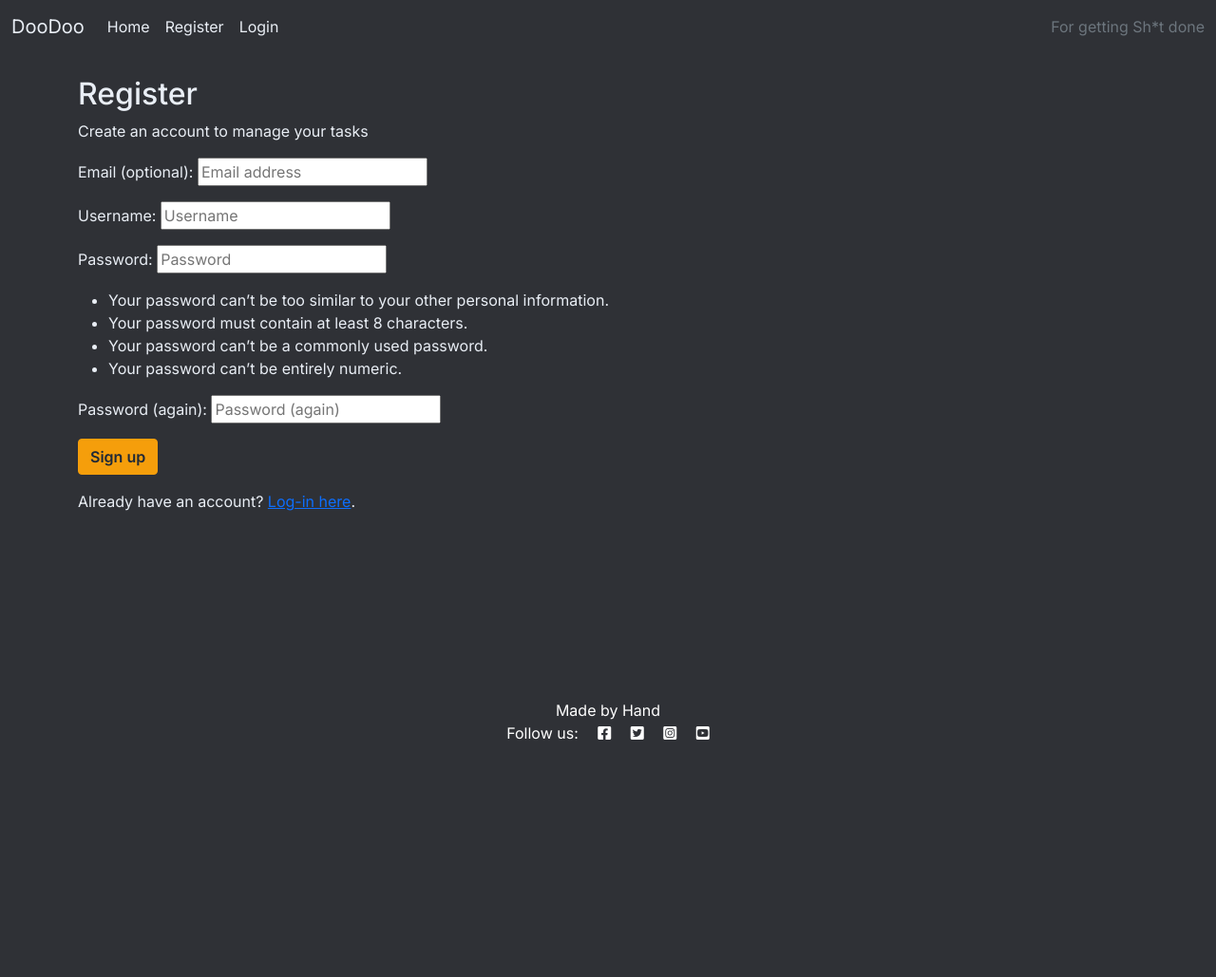
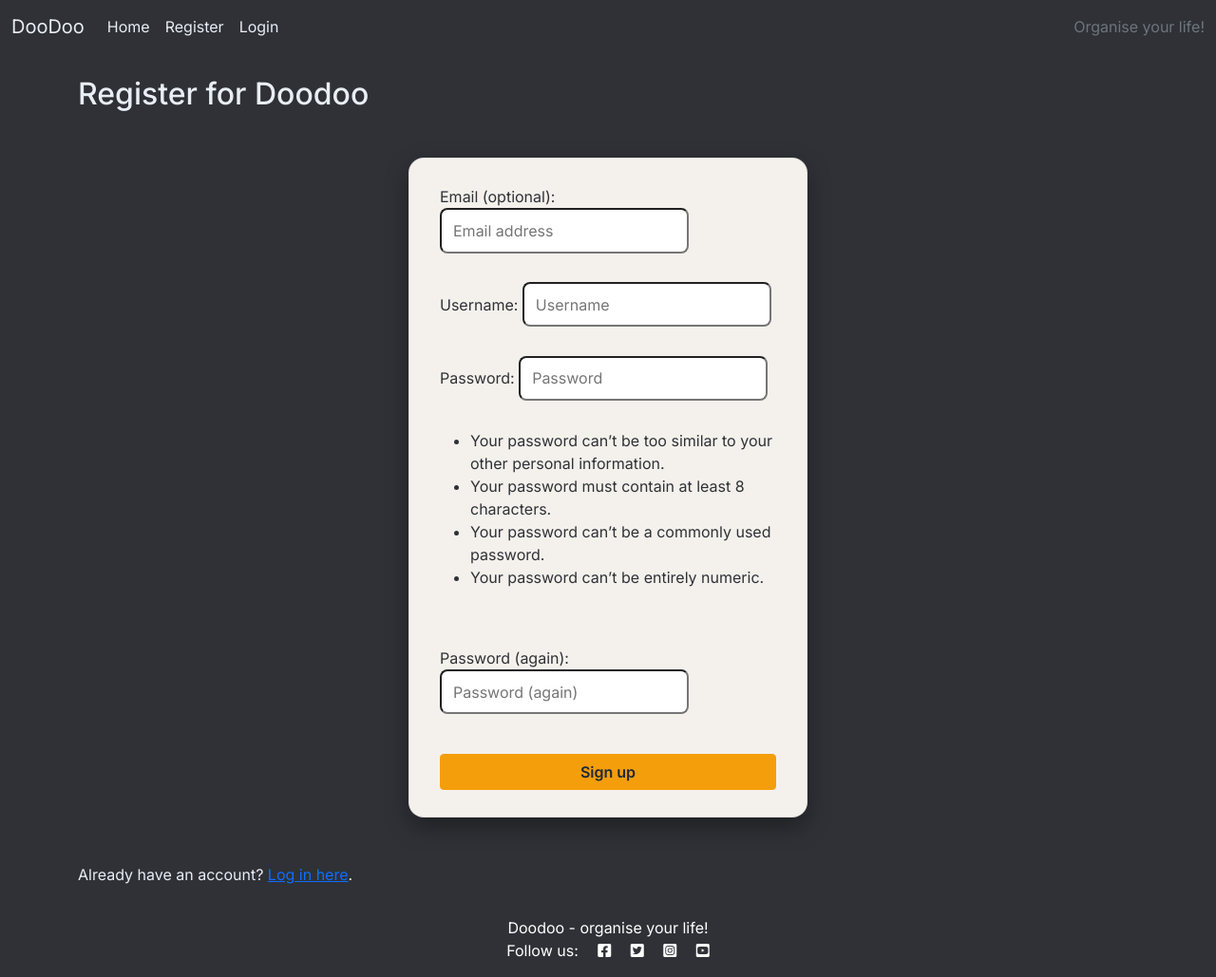
Before and after one commit to daswinkelmann/capstone_final, a Django app: page /accounts/signup/ in a window 1280 px wide. Shown: the whole page at 95% size. Before the commit the page ends 779 px from the top, so only its background shows below. Run offline with Django 4.2, Linux system fonts and the light colour scheme.

Commit message:
login and signup pages styled to match main

```diff
--- a/config/settings.py
+++ b/config/settings.py
@@ -35,8 +35,7 @@ DEBUG = True
 ALLOWED_HOSTS = ['.herokuapp.com','127.0.0.1']
 
 # ADDED TO SEND NON USERS TO LOGIN PAGE
-LOGIN_URL = '/admin/login/'
-
+LOGIN_URL = 'account_login'
 
 # Application definition
 
--- a/static/css/style.css
+++ b/static/css/style.css
@@ -24,6 +24,73 @@ body {
 .navbar-toggler-icon {
     filter: invert(1);
 }
+
+footer {
+    background-color: #2f3136;
+    color: #e9eef5;
+}
+
+/* Authentication pages */
+
+.auth-card {
+    max-width: 420px;
+    margin: 3rem auto;
+    padding: 1.75rem 2rem;
+    background: #f4f1ec;
+    border-radius: 16px;
+    border: 1px solid rgba(0, 0, 0, 0.08);
+    box-shadow: 0 10px 24px rgba(0, 0, 0, 0.35);
+}
+
+.auth-card h1,
+.auth-card h2 {
+    text-align: center;
+    margin-bottom: 1.25rem;
+    color: #1f2937;
+}
+
+.auth-card form {
+    display: flex;
+    flex-direction: column;
+    gap: 0.9rem;
+}
+
+.auth-card input {
+    border-radius: 8px;
+    padding: 0.6rem 0.75rem;
+}
+
+.auth-card button {
+    margin-top: 0.75rem;
+}
+
+/* Auth forms – password text */
+.auth-card .password_reset {
+    display: block;
+    margin-top: 0.5rem;
+}
+
+/* Auth forms – text in panels */
+.auth-card,
+.auth-card label,
+.auth-card p,
+.auth-card a {
+    color: #2e2e2e;
+}
+
+/* Auth panels: readable text on light background */
+.auth-card {
+    color: #2f3136;
+}
+
+.auth-card label,
+.auth-card p,
+.auth-card a {
+    color: #2f3136;
+}
+
+
+
 
 .task-card.card {
     background: #f4f1ec;
@@ -425,8 +492,3 @@ body {
 .task-actions .btn-icon + .btn-icon {
     margin-top: 6px;
 }
-
-footer {
-    background-color: #2f3136;
-    color: #e9eef5;
-}
--- a/templates/account/signup.html
+++ b/templates/account/signup.html
@@ -2,21 +2,20 @@
 
 {% block content %}
 <div class="container mt-4">
-    <h2>Register</h2>
-    <p>Create an account to manage your tasks</p>
+    <h2 class="mb-3">Register for Doodoo</h2>
 
-    <form method="post">
-        {% csrf_token %}
-        {{ form.as_p }}
+    <div class="auth-card">
+        <form method="post" action="{% url 'account_signup' %}">
+            {% csrf_token %}
+            {{ form.as_p }}
 
-        <button type="submit" class="btn btn-primary">
-            Sign up
-        </button>
-    </form>
+            <button type="submit" class="btn btn-primary">Sign up</button>
+        </form>
+    </div>
 
     <p class="mt-3">
         Already have an account?
-        <a href="{% url 'account_login' %}">Log-in here</a>.
+        <a href="{% url 'account_login' %}">Log in here</a>.
     </p>
 </div>
 {% endblock %}
--- a/templates/base.html
+++ b/templates/base.html
@@ -96,7 +96,7 @@
                 {% comment %} END UL CODE HERE {% endcomment %}
 
                 <span class="navbar-text text-muted">
-                    For getting Sh*t done
+                    Organise your life!
                 </span>
             </div>
         </div>
@@ -112,7 +112,7 @@
 
     <!-- Footer -->
     <footer class="footer mt-auto py-3">
-        <p class="m-0 text-center text-white">Made by Hand</p>
+        <p class="m-0 text-center text-white">Doodoo - organise your life!</p>
         <p class="m-0 text-center text-white">Follow us: <i class="fab fa-facebook-square ms-3"></i>
             <i class="fab fa-twitter-square ms-3"></i>
             <i class="fab fa-instagram-square ms-3"></i>
```
Also changed, not shown: templates/account/login.html (+7 -10 lines), 1 other file.
